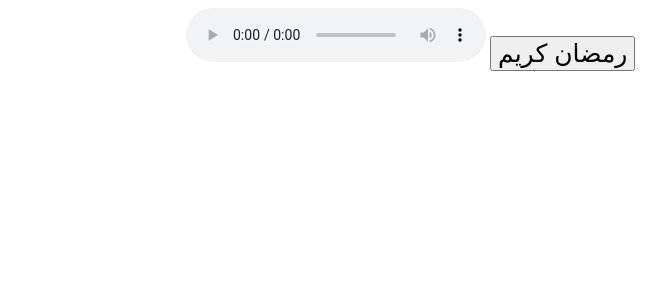
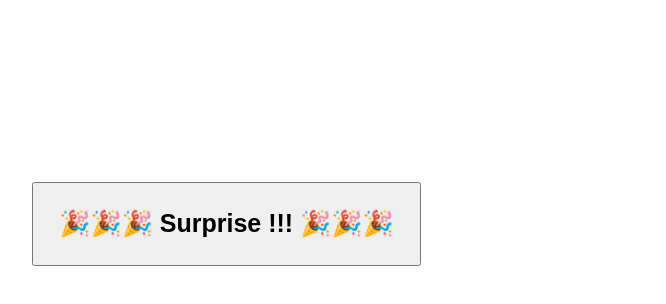
Before and after one commit to abdo20010dx/ramadan-lantern, a plain HTML site: page index.html in a window 1280 px wide. Shown: the whole page, without its empty margins (229-895 px from the left). Drawn offline with Linux system fonts and the light colour scheme.

Commit message:
updates on button

```diff
--- a/index.html
+++ b/index.html
@@ -113,6 +113,11 @@
     }
 
     #mybutton {
+        font-weight: bold;
+        padding: 2%;
+        top: 300%;
+        position: absolute;
+        left: 20%;
         font-size: 25px;
 
     }
@@ -159,14 +164,18 @@
     .message {
         font-size: 400%;
     }
+
+    .audio {
+        visibility: hidden;
+    }
 </style>
 
 <body>
-    <audio controls loop autoplay id="mysong">
+    <audio class="audio" controls loop autoplay id="mysong">
         <source src="https://cdn1.esm3.com//music/460/m17315.mp3" type="audio/mpeg">
 
     </audio>
-    <button id="mybutton" onclick=halla()>رمضان كريم</button>
+    <button id="mybutton" onclick=halla()>&#127881&#127881&#127881 Surprise !!! &#127881&#127881&#127881 </button>
     <div id="container" class="">
         <div id="ramadan">
         </div>
```
